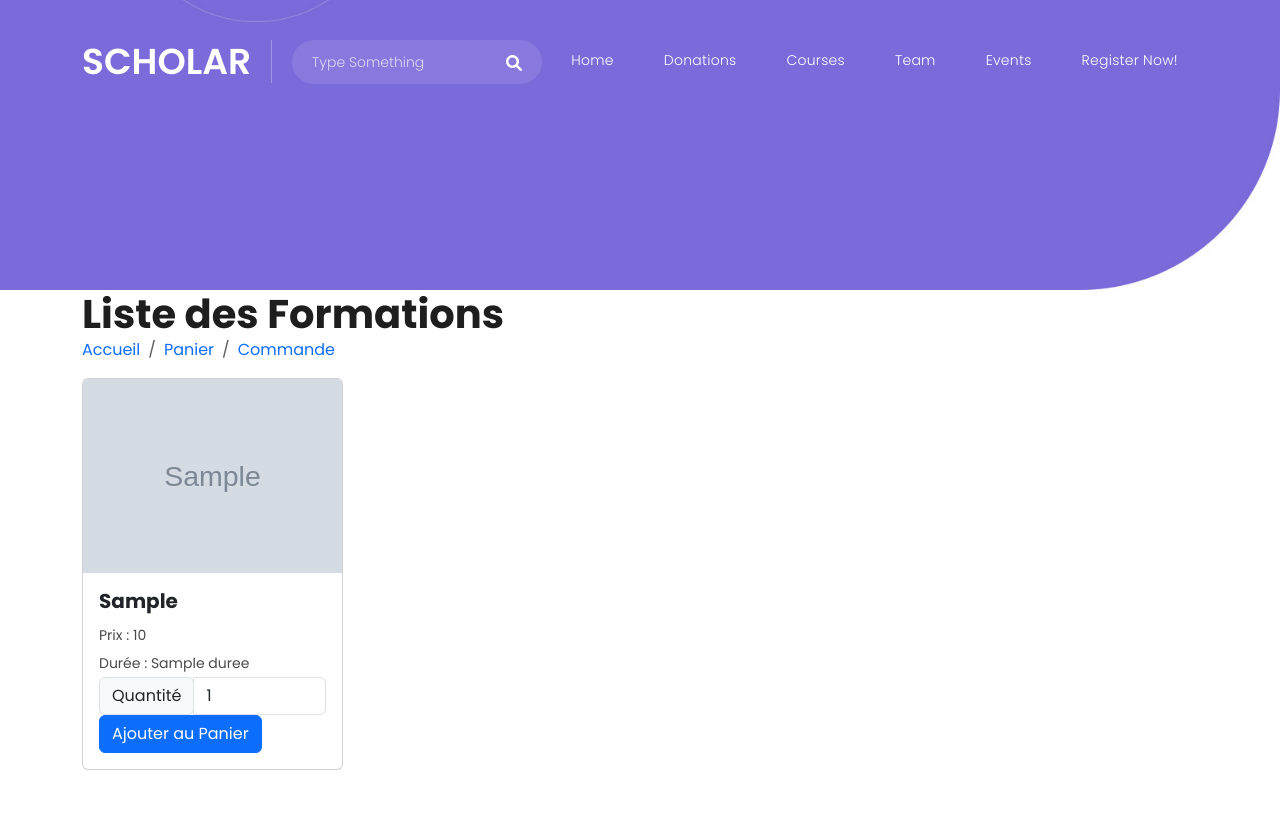
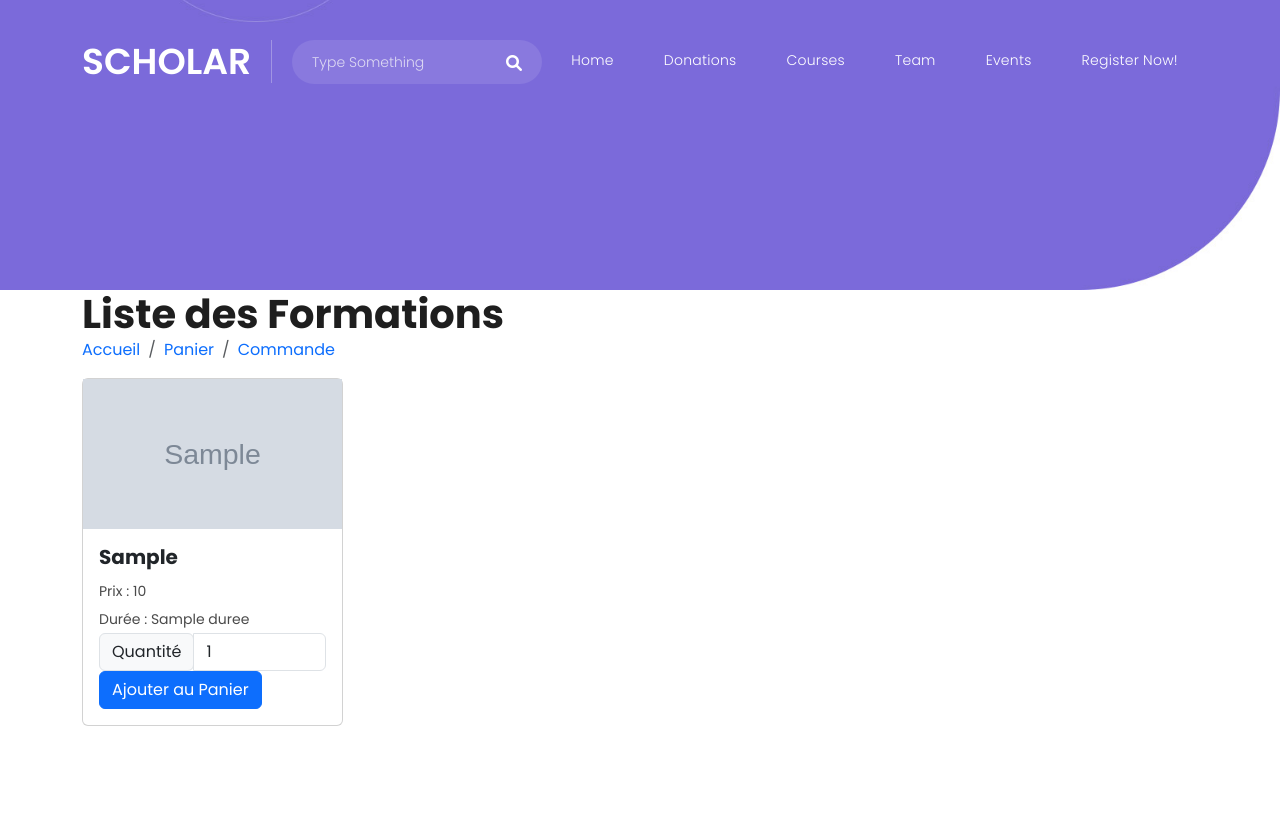
Before and after one commit to ihebrezgui/pidev, a Symfony app: template templates/panier/produits.html.twig in a window 1280 px wide. Shown: the top 813 px of the page. Run offline with Twig, Linux system fonts and the light colour scheme; the template is opened without the code that fills it: most values are stand-ins (such as "Sample title", 1, 10 or a date in 2020); grey boxes marked "Sample" are stand-in pictures; some libraries are stand-ins or nearby versions.

Commit message:
ajout des image dans template produits

```diff
--- a/templates/panier/produits.html.twig
+++ b/templates/panier/produits.html.twig
@@ -15,7 +15,7 @@
                 {% for produit in produits %}
                     <div class="col-md-3 mb-4">
                         <div class="card">
-                                <Img src= " {{ asset('images/' ~ produit.img) }}" class="card-img-top" alt="Image produit">
+                               <td><img src="{{ asset('images/'~ produit.img) }}" width="250" height="150"></td>
 
                             <div class="card-body">
                                 <h5 class="card-title">{{ produit.typeF }}</h5>
```
Also changed, not shown: public/images/AnrEX55.png (deleted), public/images/cplus.png (added), public/images/html.png (added), public/images/java-2.png (added), public/images/linux.png (added), public/images/python.png (added).
